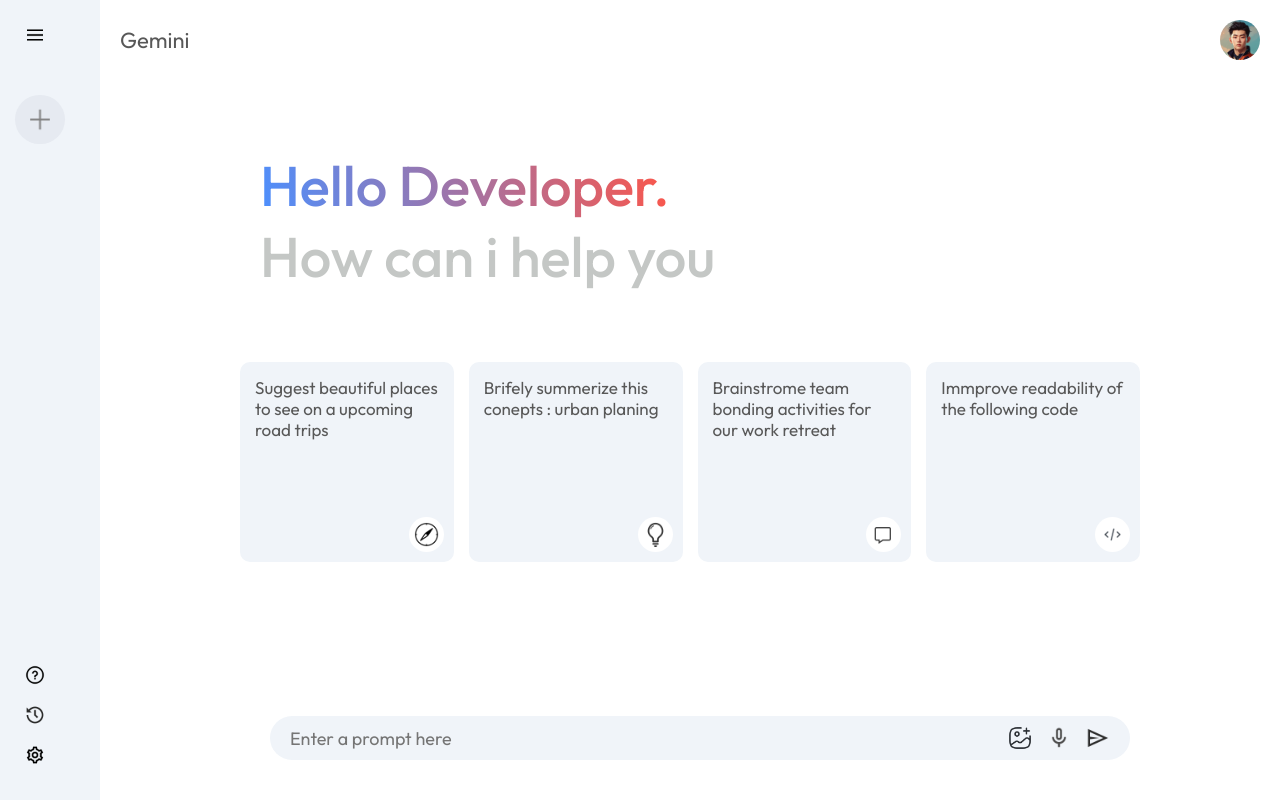
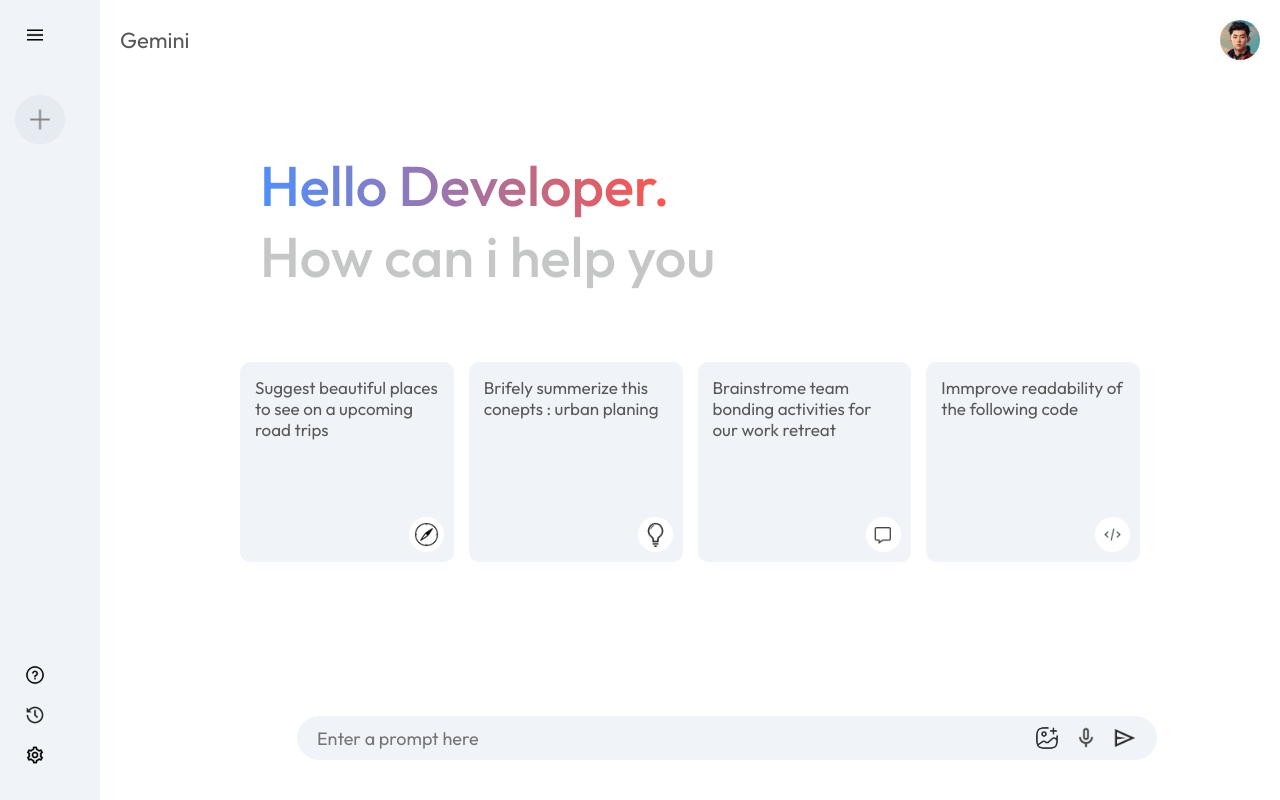
Before and after one commit to sathwikreddy122/Gemini-Ai-clone, a React (Vite) app in the folder GeminiClone/: page / in a window 1280 px wide. Built offline with nearby package versions, Linux system fonts and the light colour scheme.

Commit message:
changed styling in main

```diff
--- a/GeminiClone/src/components/main/Main.jsx
+++ b/GeminiClone/src/components/main/Main.jsx
@@ -15,6 +15,7 @@
           <p><span>Hello Developer.</span></p>
           <p>How can i help you</p>
         </div>
+
         <section className="cards">
           <div className="card">
             <p>Suggest beautiful places to see on a upcoming road trips</p>
@@ -35,7 +36,6 @@
         </section>
       </section>
 
-
       <section className="main-bottom">
         <div className="search-bar">
           <input type="text" placeholder='Enter a prompt here'/>
--- a/GeminiClone/src/components/main/main.css
+++ b/GeminiClone/src/components/main/main.css
@@ -68,9 +68,11 @@
     width: 100%;
     max-width: 900px;
     padding: 0px 20px;
-    margin: auto auto 40px 150px;
+    /* margin: auto; */
+    left: 15%;
+    bottom: 5%;
 }
-.main-bottom .search-bar{
+.search-bar{
     display: flex;
     align-items: center;
     justify-content: space-between;
```
